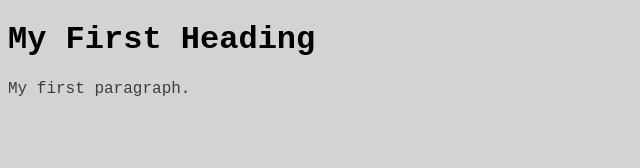
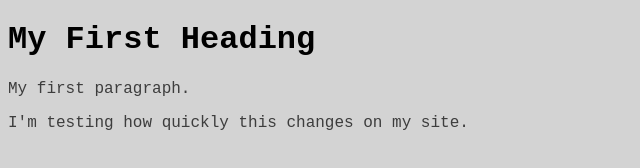
Before and after one commit to mlezhnin/mlezhnin.github.io, a plain HTML site: page index.html in a window 1280 px wide. Shown: the whole page, without its empty margins (0-640 px from the left). Drawn offline with Linux system fonts and the light colour scheme.

Commit message:
Test speed of update.

```diff
--- a/index.html
+++ b/index.html
@@ -6,5 +6,6 @@
     <body>
         <h1>My First Heading</h1>
         <p>My first paragraph.</p>
+        <p>I'm testing how quickly this changes on my site.</p>
     </body>
 </html>
```
